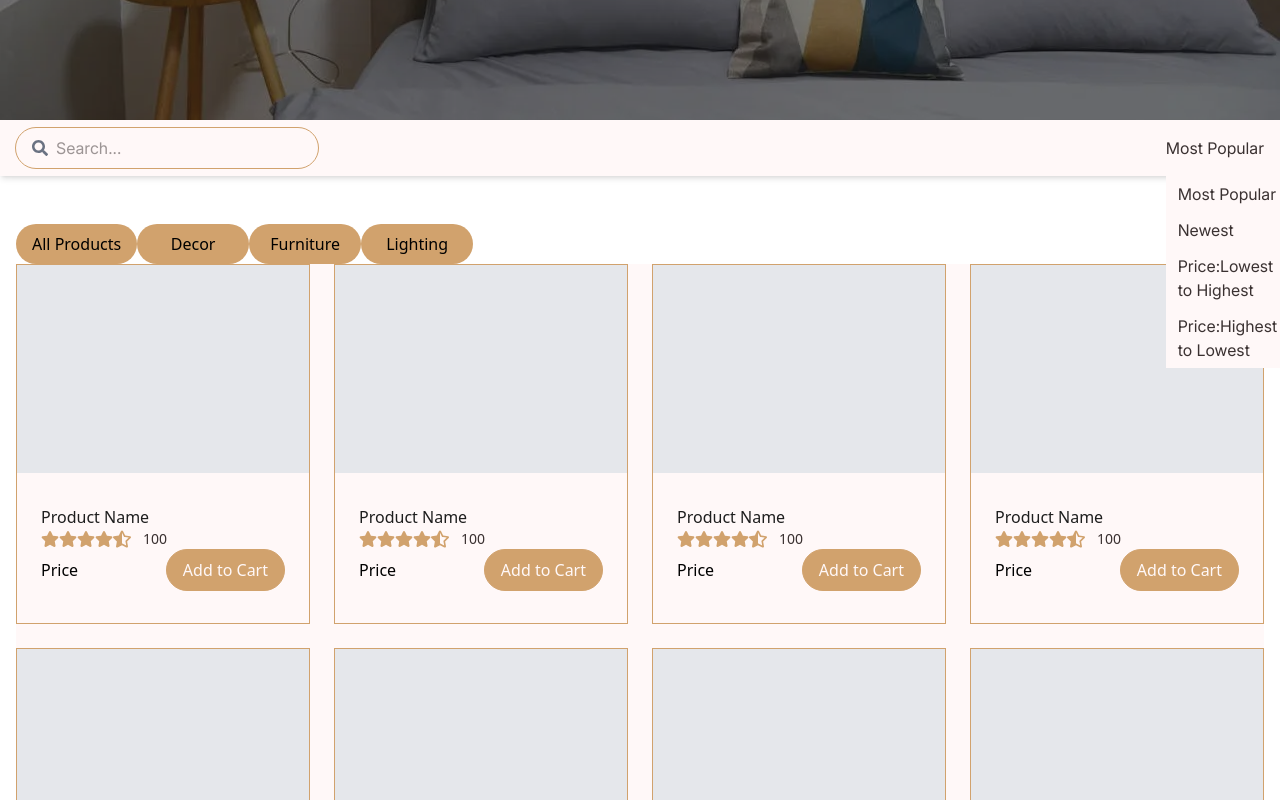
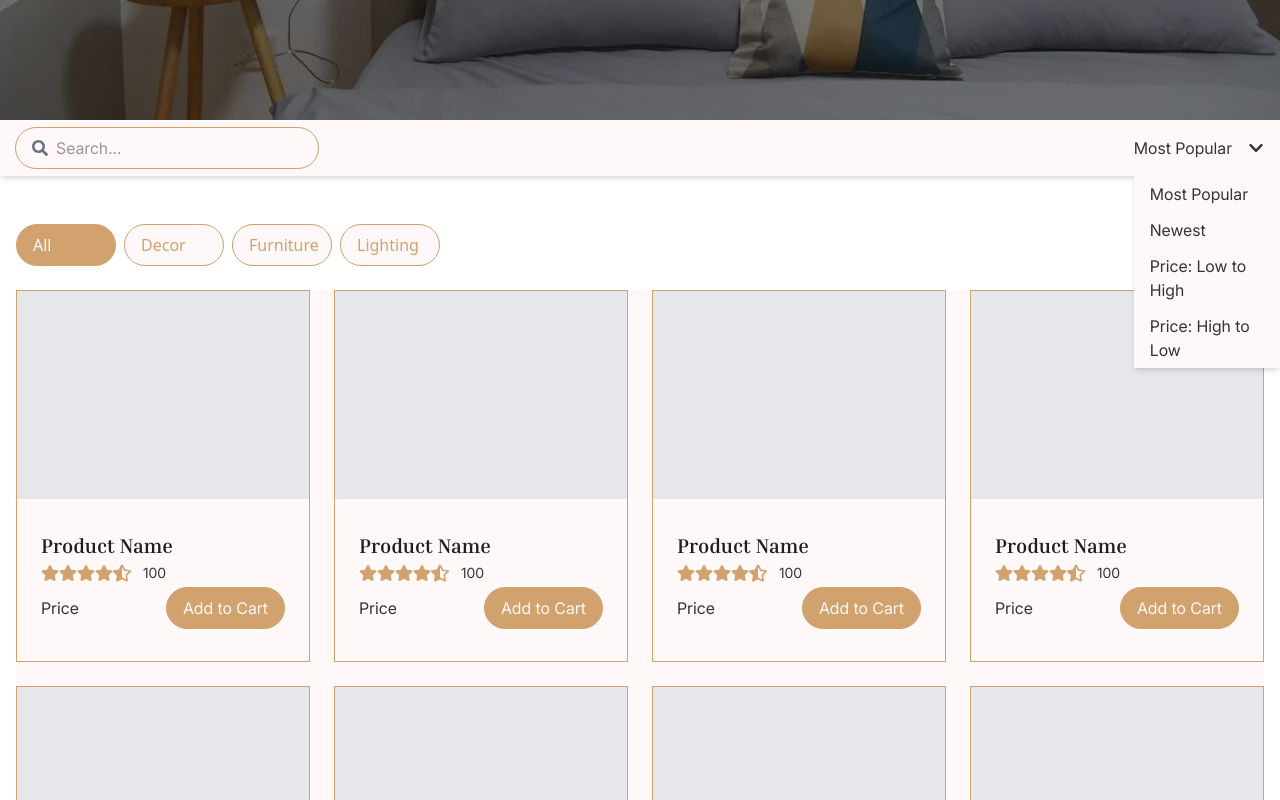
Before and after one commit to benchigozie/opal-spaces, a React (Vite) app: page /shop in a window 1280 px wide. Shown: the part 680-1480 px from the top of the page. Built offline with nearby package versions, Linux system fonts and the light colour scheme.

Commit message:
fix(filter menu):  fixed the filter menu . Dropped the headless ui package and went with purely state.

```diff
--- a/package.json
+++ b/package.json
@@ -10,7 +10,6 @@
     "preview": "vite preview"
   },
   "dependencies": {
-    "@headlessui/react": "^2.2.4",
     "@tailwindcss/vite": "^4.1.7",
     "framer-motion": "^12.12.1",
     "react": "^19.1.0",
@@ -24,6 +23,7 @@
     "@testing-library/jest-dom": "^6.6.3",
     "@testing-library/react": "^16.3.0",
     "@testing-library/user-event": "^14.6.1",
+    "@types/body-scroll-lock": "^3.1.2",
     "@types/jest": "^29.5.14",
     "@types/react": "^19.1.2",
     "@types/react-dom": "^19.1.2",
--- a/src/components/Filter.tsx
+++ b/src/components/Filter.tsx
@@ -1,18 +1,35 @@
 import { FaSearch } from 'react-icons/fa';
 import { FaChevronDown } from 'react-icons/fa';
-import { useState } from 'react';
+import { useState, useEffect, useRef } from 'react';
 
 
 function Filter() {
 
     const options = ['Most Popular', 'Newest', 'Price: Low to High', 'Price: High to Low'];
 
-    const [selectedSort, setSelectedSort] = useState(options[0]);
+    const [filterMenuState, setFilterMenuState] = useState(true);
+    const toggleFilterMenuState = () => setFilterMenuState(!filterMenuState);
+    const dropDownRef = useRef<HTMLDivElement | null>(null);
+
+    useEffect(() => {
+
+        if (!filterMenuState) return;
+        const handleClickOutside = (event: MouseEvent) => {
+            if (dropDownRef.current && !dropDownRef.current.contains(event.target as Node)) {
+                setFilterMenuState(false);
+            }
+        };
+
+        document.addEventListener('mousedown', handleClickOutside);
+        return () => {
+            document.removeEventListener('mousedown', handleClickOutside);
+        };
+    }, [filterMenuState]);
 
     return (
-        <div className="bg-my-white font-Inter flex justify-center shadow-md sticky top-14 z-20">
-            <div className=' py-2 px-4 w-full'>
-                <div className="max-w-[1300px] w-full flex justify-between">
+        <div className="bg-my-white font-Inter flex justify-center shadow-md sticky top-[44px] md:top-14 z-20">
+            <div className=' py-2 px-4 w-full flex justify-center'>
+                <div className="max-w-[1300px] w-full flex justify-between gap-4">
                     <div className="flex items-center  bg-my-white outline-1 outline-light-wood rounded-full px-4 py-2">
                         <button>
                             <FaSearch className="text-gray-500 mr-2" />
@@ -20,18 +37,32 @@ function Filter() {
                         <input
                             type="search"
                             placeholder="Search..."
-                            className="outline-none bg-transparent caret-light-wood text-my-gray"
+                            className="outline-none bg-transparent caret-light-wood text-my-gray w-full"
                         />
                     </div>
-                    <div className='flex items-center text-my-gray'>
-                        <div>
-                            <button>Most Popular</button>
-                            <div className='absolute top-full bg-my-white flex flex-col'>
-                                <div className='hover:bg-gray-300 py-[6px] px-3'><a href="">Most Popular</a></div>
-                                <div className='hover:bg-gray-300 py-[6px] px-3'><a href="">Newest</a></div>
-                                <div className='hover:bg-gray-300 py-[6px] px-3'><a href="">Price:Lowest to Highest</a></div>
-                                <div className='hover:bg-gray-300 py-[6px] px-3'><a href="">Price:Highest to Lowest</a></div>
-                            </div>
+                    <div className='flex items-center text-my-gray' >
+                        <div className='outline-none' ref={dropDownRef}>
+                            <button className="flex gap-4 items-center outline-none" onClick={toggleFilterMenuState}>
+                                Most Popular <FaChevronDown />
+                            </button>
+                            {
+                                filterMenuState && (
+                                    <div className="absolute top-full bg-my-white flex flex-col shadow-md outline-none border-0">
+                                        <div className="hover:bg-light-wood/50 px-4 py-[6px]">
+                                            <a href="">Most Popular</a>
+                                        </div>
+                                        <div className="hover:bg-light-wood/50 px-4 py-[6px]">
+                                            <a href="">Newest</a>
+                                        </div>
+                                        <div className="hover:bg-light-wood/50 px-4 py-[6px]">
+                                            <a href="">Price: Low to High</a>
+                                        </div>
+                                        <div className="hover:bg-light-wood/50 px-4 py-[6px]">
+                                            <a href="">Price: High to Low</a>
+                                        </div>
+                                    </div>
+                                )
+                            }
                         </div>
                         <div></div>
                     </div>
--- a/src/components/Footer.tsx
+++ b/src/components/Footer.tsx
@@ -4,11 +4,11 @@ function Footer() {
     return (
         <footer className='px-4 pt-20 bg-dull-brown text-my-white font-Inter'>
             <div className='max-w-[1300px] flex flex-col gap-3 mx-auto'>
-                <div className='grid grid-cols-1 md:grid-cols-[1fr_2fr] mb-16'>
+                <div className='grid grid-cols-1 md:grid-cols-[1fr_2fr] mb-16 gap-12'>
                     <div>
                         <img src={logo} alt="" className="h-14 md:h-24" />
                     </div>
-                    <div className='flex justify-between md:justify-around'>
+                    <div className='grid grid-cols-2 md:grid-cols-3 gap-y-8'>
                         <div className='flex flex-col gap-2'>
                             <h4 className='font-bold'>Company</h4>
                             <ul>
--- a/src/components/Product.tsx
+++ b/src/components/Product.tsx
@@ -3,12 +3,12 @@ import StarRating from "./StarRating";
 
 function Product() {
   return (
-    <div className="border-1 border-light-wood">
+    <div className="border-1 border-light-wood text-my-gray">
       <div className="h-52 w-full bg-gray-200">
 
       </div>
-      <div className="px-6 py-8">
-        <h4 className="text-my-black">Product Name</h4>
+      <div className="px-6 py-8 flex flex-col gap-1 font-Inter">
+        <h4 className="text-my-black font-Inria font-bold text-xl">Product Name</h4>
         <div>
           <StarRating rating={4.5} amount={100} />
         </div>
--- a/src/components/Products.tsx
+++ b/src/components/Products.tsx
@@ -1,21 +1,41 @@
 import Button from "./Button";
 import Filter from "./Filter"
 import Product from "./Product";
+import { useState } from "react";
 
 function Products() {
 
+  const [listOption, setListOption] = useState('All');
+
+  const options = ['All', 'Decor', 'Furniture', 'Lighting'];
 
 
   return (
     <section>
       <Filter />
-            <div className="py-12">
-                <div className="max-w-[1300px] mx-auto md:px-4">
-                    <div>
-                        <Button btnText="All Products" className="rounded-full bg-light-wood" />
-                        <Button btnText="Decor" className="rounded-full bg-light-wood" />
-                        <Button btnText="Furniture" className="rounded-full bg-light-wood" />
-                        <Button btnText="Lighting" className="rounded-full bg-light-wood" />
+      <div className="py-8 md:py-12">
+        <div className="max-w-[1300px] mx-auto px-4 flex flex-col gap-6">
+          <div className="">
+            <div className="grid grid-cols-[100px_100px] md:grid-cols-[100px_100px_100px_100px] gap-2 max-w-[400px]">
+              {options.map((option) => (
+                <label
+                  key={option}
+                  className={`cursor-pointer px-4 py-2 rounded-full border
+            ${listOption === option ? 'bg-light-wood text-my-white border-light-wood' : 'bg-my-white text-light-wood border-light-wood'}
+          `}
+                >
+                  <input
+                    type="radio"
+                    name="filter"
+                    value={option}
+                    checked={listOption === option}
+                    onChange={() => setListOption(option)}
+                    className="hidden"
+                  />
+                  {option}
+                </label>
+              ))}
+            </div>
           </div>
           <div className="grid grid-cols-1 sm:grid-cols-2 md:grid-cols-3 lg:grid-cols-4 gap-6 bg-my-white">
             <Product />
--- a/src/components/ShopHero.tsx
+++ b/src/components/ShopHero.tsx
@@ -6,7 +6,7 @@ function ShopHero() {
     <section
       className="relative flex items-center justify-center h-[80vh] md:h-screen bg-cover bg-center text-center text-my-white bg-[url('../assets/images/hero-bg.webp')] font-Inter px-4 md:px-0 z-0"
       style={{ backgroundImage: `url(${heroImage})` }}>
-      <div className="flex flex-col items-center justify-center max-w-[800px] gap-6 z-10 bg-my-brown/40 px-12 py-24 rounded-2xl">
+      <div className="flex flex-col items-center justify-center max-w-[800px] gap-6 z-10 bg-my-brown/50 px-10 md:px-16 py-24 rounded-2xl">
         <motion.h1
           initial={{ opacity: 0, y: -80 }}
           animate={{ opacity: 1, y: 0 }}
--- a/src/layouts/MainLayout.tsx
+++ b/src/layouts/MainLayout.tsx
@@ -5,14 +5,14 @@ import SignUp from "../components/SignUp";
 
 function MainLayout() {
     return (
-        <>
+        <body className="overflow-x-clip">
             <Header />
-            <main>
+            <main className="">
                 <Outlet />
                 <SignUp />
             </main>
             <Footer />
-        </>
+        </body>
     )
 };
 
```
Also changed, not shown: 1 other file (tests, documents, lock files or other folders). Lines whose indentation alone changed are shown as unchanged.
